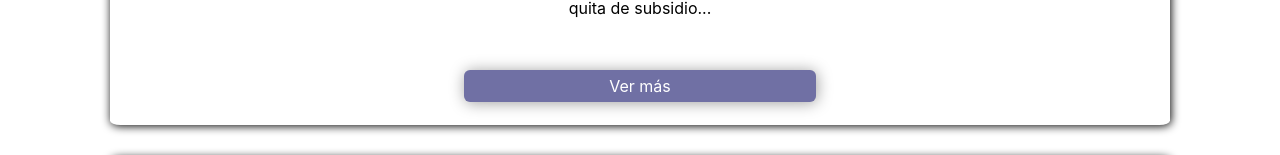
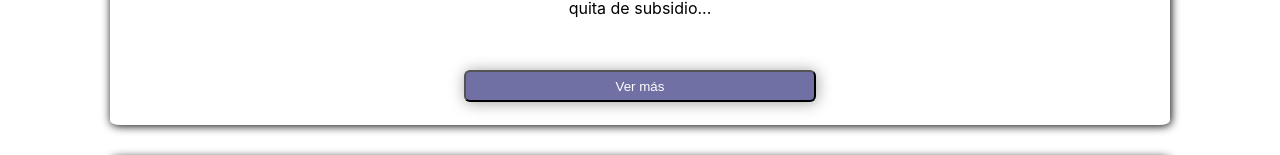
Before and after one commit to urielmilgron/reactproject, a React (Create React App) app: page /lastnews in a window 1280 px wide. Shown: the part 401-556 px from the top of the page. Built offline with nearby package versions, Linux system fonts and the light colour scheme; grey boxes are pictures that could not be loaded.

Commit message:
useNavigate and useLocation added

```diff
--- a/src/App.js
+++ b/src/App.js
@@ -11,9 +11,9 @@ function App() {
     <BrowserRouter>
     <Navbar/>
     <Routes>
-    <Route path="/" element={<Index/>}/>
+    <Route exact path="/" element={<Index/>}/>
     <Route exact path="/lastnews" element={<ItemNoticeContainer/>}/>
-    <Route exact path="/notice/:id" element={<ItemDetail/>}/>
+    <Route path="/notice/:id" element={<ItemDetail/>}/>
     </Routes>
     </BrowserRouter>
   );
--- a/src/components/Item.jsx
+++ b/src/components/Item.jsx
@@ -1,23 +1,24 @@
-import React from "react";
-import { useEffect } from "react";
-import { useState } from "react";
+import { useEffect, useState } from "react";
 import styled from "styled-components";
-import { Link } from "react-router-dom"
+import { useNavigate } from "react-router-dom"
 
 
 const Item = ({ notice }) => {
-  const [lastPhrase, setLastPhrase] = useState('')
   const [firstPhrase, setFirstPhrase] = useState('')
   const {img, title, id, textNotice} = notice
+  const navigate = useNavigate()
   useEffect (()=>{
-    setLastPhrase(textNotice.slice(150))
-    console.log(lastPhrase)
     const firstPhraseSave = textNotice.slice(0,150);
     firstPhraseSave[firstPhraseSave.length-1] === "." ? setFirstPhrase(firstPhraseSave) : setFirstPhrase(firstPhraseSave + "...")
   }, [notice])
 
+  const handleDetailsClick = () => {
+    navigate(`/notice/${id}`,
+      {state:{notice}
+    })
+  }
   return (
-    <Card>
+    <Card key={id}>
       <div className="imageContainer">
         <img className="image" src={img} alt="" />
       </div>
@@ -26,7 +27,7 @@ const Item = ({ notice }) => {
       </div>
       <section className="textContainer">
         <p className="text">{firstPhrase}</p>
-        <CardLink to={`/notice/${id}`} notice={notice}>Ver más</CardLink>
+        <CardLink onClick={()=>handleDetailsClick()}>Ver más</CardLink>
       </section>
     </Card>
   );
@@ -69,7 +70,7 @@ const Card = styled.div`
       height:150px;
     }
 `;
-const CardLink = styled(Link)`
+const CardLink = styled.button`
 width: 35%;
 height: 2rem;
 margin-bottom: 10px;
--- a/src/components/ItemDetail.jsx
+++ b/src/components/ItemDetail.jsx
@@ -1,9 +1,14 @@
 import React from 'react';
-import { Link } from 'react-router-dom';
+import { useLocation } from 'react-router-dom';
 
-const ItemDetail = ({notice}) => {
+const ItemDetail = () => {
+    const location = useLocation()
+    const notice = location.state.notice
     return (
-        <h2>Hola</h2>
+        <>
+            <h2>{notice.title}</h2>
+        </>
+
     );
 }
 
--- a/src/components/ItemList.jsx
+++ b/src/components/ItemList.jsx
@@ -1,6 +1,6 @@
 import React from 'react';
 import Item from './Item'
-
+import { Link } from 'react-router-dom';
 const ItemList = ({notices}) => {
     return (
         <>
```
